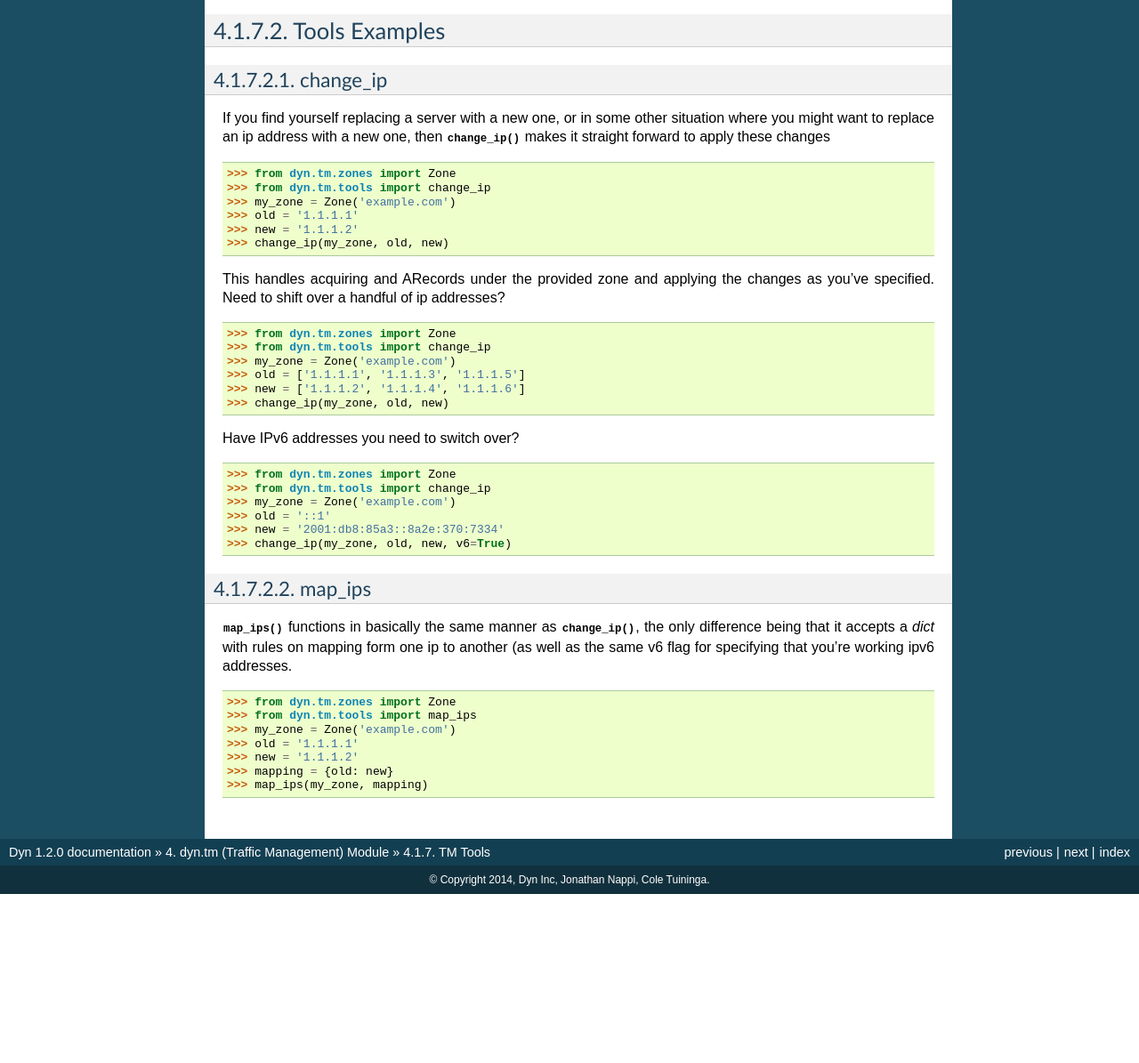
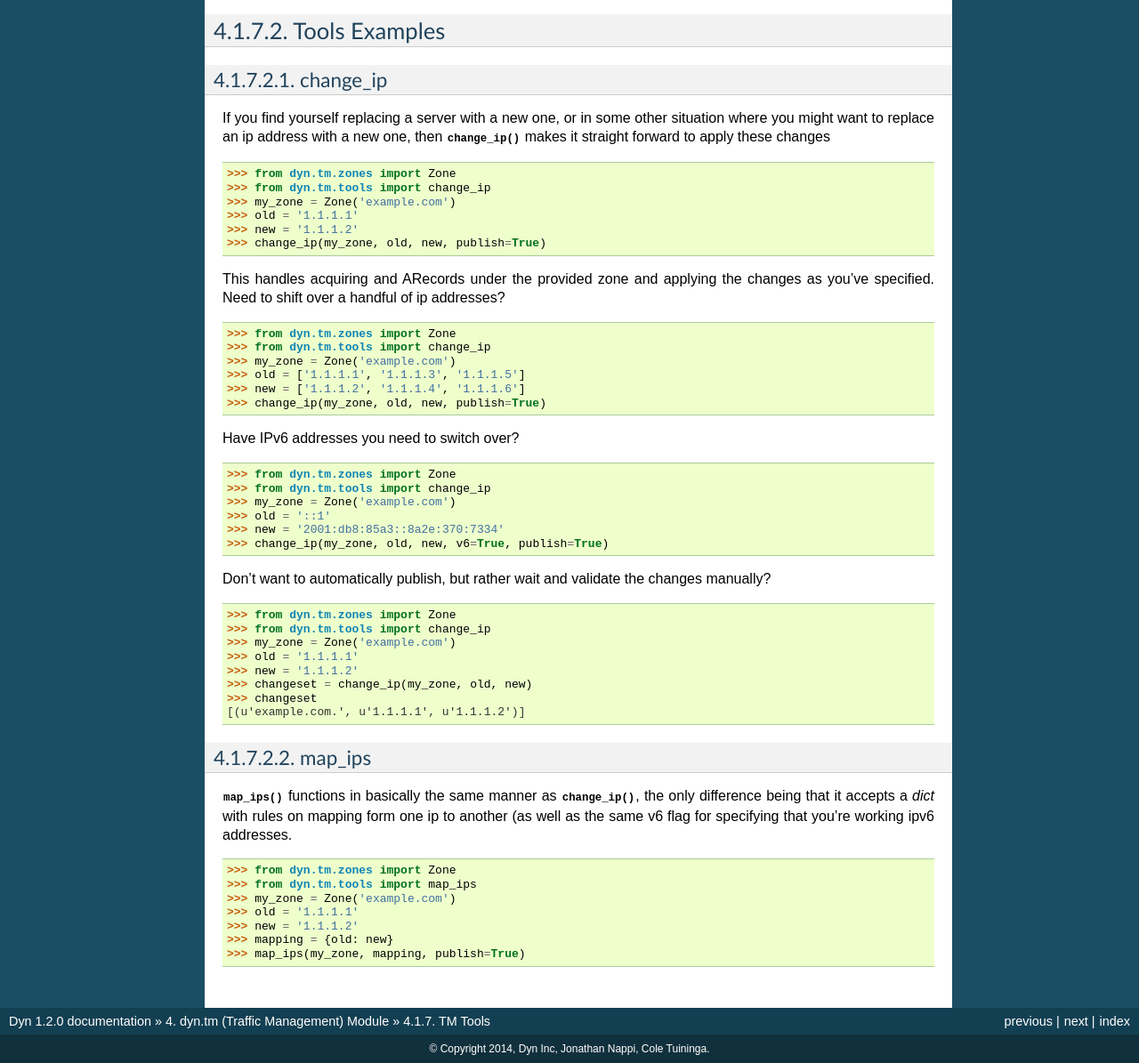
Before and after one commit to dyninc/dyn-python, a Sphinx documentation site: the page built from docs/tm/tools.rst, in a window 1280 px wide and 1400 px high, scrolled down 181 px, cut to the strip 205-1400 px from the top of the window. Shown: the whole strip at 89% size. Built offline with Sphinx 7.4.7, drawn with Linux system fonts in a browser that asks for light colours; pages that are not in the unit, such as notebooks, are missing from menus; before the commit the page ends 1391 px from its top, so only the background shows below that.

Commit message:
Updated dyn.tm.tools to return records of what was changed for verification. Updated docs to reflect this.

```diff
--- a/docs/tm/tools.rst
+++ b/docs/tm/tools.rst
@@ -27,7 +27,7 @@
     >>> my_zone = Zone('example.com')
     >>> old = '1.1.1.1'
     >>> new = '1.1.1.2'
-    >>> change_ip(my_zone, old, new)
+    >>> change_ip(my_zone, old, new, publish=True)
 
 This handles acquiring and ARecords under the provided zone and applying the changes
 as you've specified. Need to shift over a handful of ip addresses?
@@ -38,7 +38,7 @@
     >>> my_zone = Zone('example.com')
     >>> old = ['1.1.1.1', '1.1.1.3', '1.1.1.5']
     >>> new = ['1.1.1.2', '1.1.1.4', '1.1.1.6']
-    >>> change_ip(my_zone, old, new)
+    >>> change_ip(my_zone, old, new, publish=True)
 
 Have IPv6 addresses you need to switch over?
 ::
@@ -48,7 +48,21 @@
     >>> my_zone = Zone('example.com')
     >>> old = '::1'
     >>> new = '2001:db8:85a3::8a2e:370:7334'
-    >>> change_ip(my_zone, old, new, v6=True)
+    >>> change_ip(my_zone, old, new, v6=True, publish=True)
+
+
+Don't want to automatically publish, but rather wait and validate the changes
+manually?
+::
+
+    >>> from dyn.tm.zones import Zone
+    >>> from dyn.tm.tools import change_ip
+    >>> my_zone = Zone('example.com')
+    >>> old = '1.1.1.1'
+    >>> new = '1.1.1.2'
+    >>> changeset = change_ip(my_zone, old, new)
+    >>> changeset
+    [(u'example.com.', u'1.1.1.1', u'1.1.1.2')]
 
 
 map_ips
@@ -64,4 +78,4 @@
     >>> old = '1.1.1.1'
     >>> new = '1.1.1.2'
     >>> mapping = {old: new}
-    >>> map_ips(my_zone, mapping)
+    >>> map_ips(my_zone, mapping, publish=True)
```
